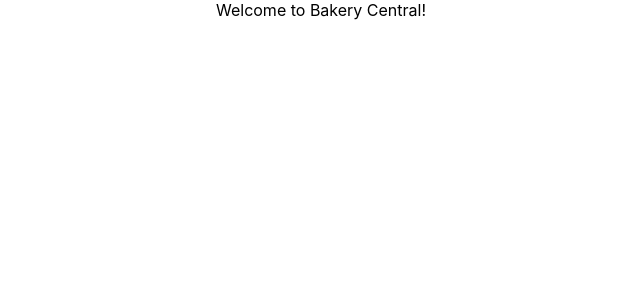
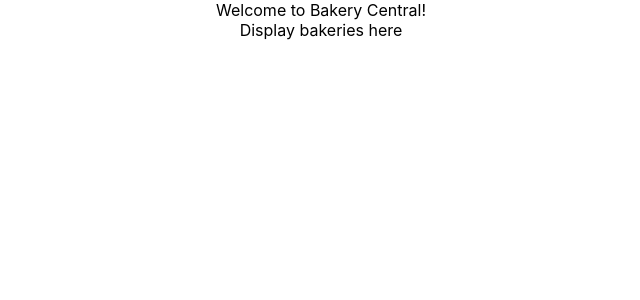
Before and after one commit to chsohn15/bakery-frontend, a React (Create React App) app: page / in a window 1280 px wide. Shown: the top 300 px of the page, without its empty margins (319-959 px from the left). Built offline with nearby package versions, Linux system fonts and the light colour scheme.

Commit message:
bakery display component

```diff
--- /dev/null
+++ b/src/components/BakeryDisplay.js
@@ -0,0 +1,11 @@
+import React from 'react';
+
+function BakeryDisplay(){
+    return(
+        <div>
+            Display bakeries here
+        </div>
+    )
+}
+
+export default BakeryDisplay;
--- a/src/components/Home.js
+++ b/src/components/Home.js
@@ -1,9 +1,11 @@
 import React from 'react';
+import BakeryDisplay from './BakeryDisplay.js'
 
 function Home(){
     return(
         <div>
             Welcome to Bakery Central!
+            <BakeryDisplay />
         </div>
     )
 }
```
Also changed, not shown: 1 other file (tests, documents, lock files or other folders).
